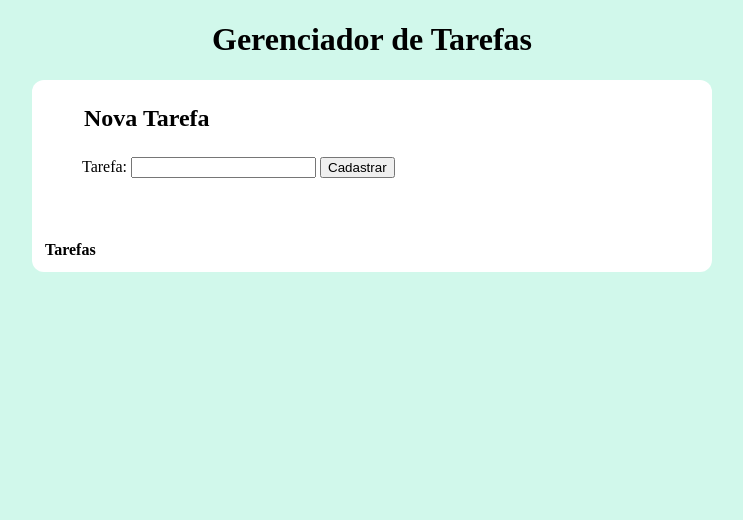
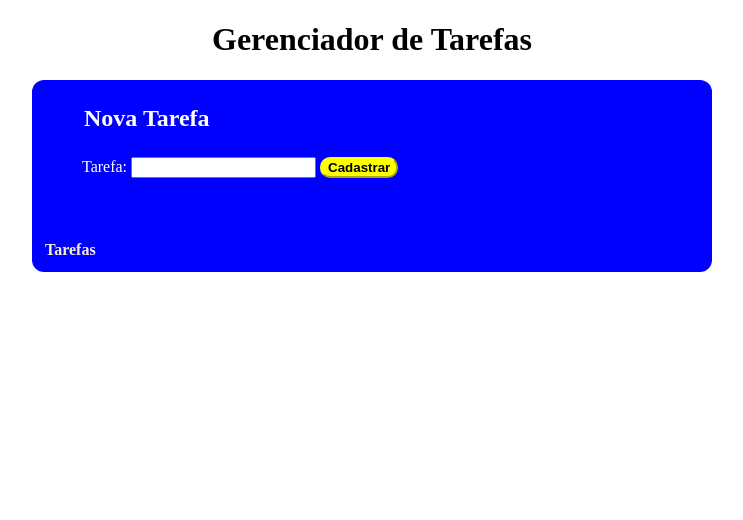
Before and after one commit to vinidevel/Gerenciador-de-Tarefas-PHP, a PHP site: page / in a window 1280 px wide. Shown: the top 520 px of the page, without its empty margins (268-1011 px from the left). Run offline with PHP 8.4, Linux system fonts and the light colour scheme; lists and menus that the app fills with data are empty.

Commit message:
Nova estilização

```diff
--- a/index.php
+++ b/index.php
@@ -42,7 +42,7 @@ if (isset($_SESSION['lista_tarefas'])) {
                 Tarefa:
                 <input type="text" name="nome" />
             </label>
-            <input type="submit" value="Cadastrar" />
+            <input id="botao" type="submit" value="Cadastrar" />
         </fieldset>
     </form>
 
--- a/style.css
+++ b/style.css
@@ -1,8 +1,9 @@
 body{
-    background-color: rgb(209, 248, 235);
+
     margin: auto;
     width: 700px;
     height: 500px;
+
 }
 
 header{
@@ -10,7 +11,7 @@ header{
 }
 
 main{
-    background-color: white;
+    background-color: blue;
     border-radius: 12px;
     padding: 20x;
     margin: 10px;
@@ -20,14 +21,25 @@ fieldset, form{
     margin: 10px;
     border: none;
     padding: 15px;
+    color: white;
+}
+
+#botao{
+    background-color: yellow;
+    color: black;
+    border-radius: 10px;
+    border-color: yellow;
+    font-weight: bold;
 }
 
 legend{
     font-weight: bolder;
     padding-bottom: 10px;
     font-size: 1.5em;
+    color: white;
 }
 
 table{
     padding: 10px;
+    color: antiquewhite;
 }
```
